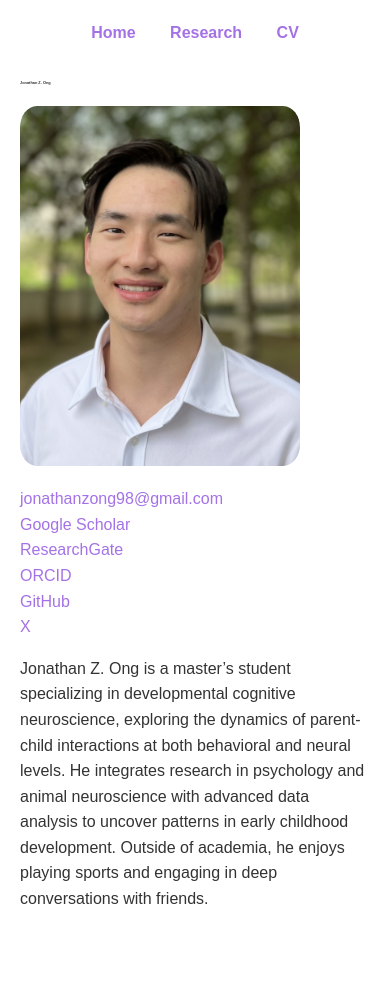
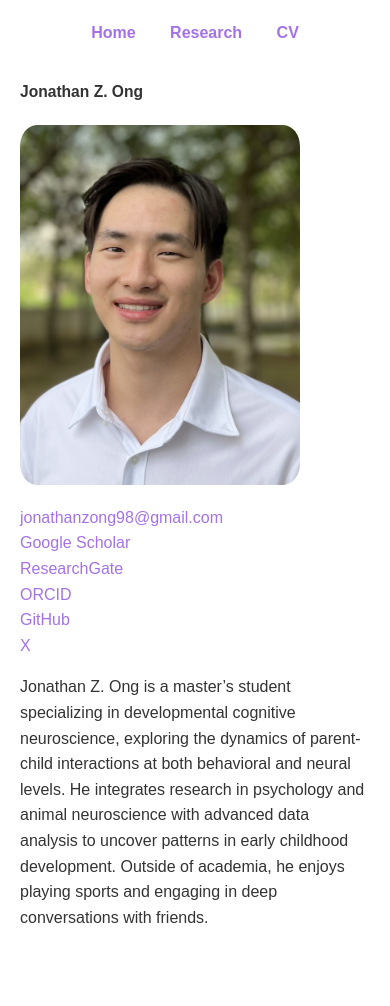
Before and after one commit to jonathanongzm/jonathanongzm.github.io, a Jekyll site: the page built from index.markdown, in a window 390 px wide. Built offline with Jekyll 4.4.1, drawn with Linux system fonts in a browser that asks for light colours.

Commit message:
name header now responsive to screen size

```diff
--- a/assets/css/style.css
+++ b/assets/css/style.css
@@ -67,7 +67,7 @@ a:hover {
 
 /* Responsive large heading */
 .large-heading {
-  font-size: 2.3vw; /* Sets the font size to 4% of the viewport width */
+  font-size: 2.3vw; /* Default font size for large screens */
   font-weight: 600;
   text-align: left;
   margin: 20px 0;
@@ -75,16 +75,15 @@ a:hover {
 
 @media screen and (max-width: 768px) {
   .large-heading {
-    font-size: 2.5vw; /* Increase the font size slightly on smaller screens */
+    font-size: 3vw; /* Slightly larger font size for medium screens */
   }
 }
 
 @media screen and (max-width: 480px) {
   .large-heading {
-    font-size: 1vw; /* Increase the font size further on very small screens */
+    font-size: 4vw; /* Even larger font size for smaller screens */
   }
 }
-
 
 .main-header p {
   font-size: 18px; /* Scaled down from 20px to 18px */
```
